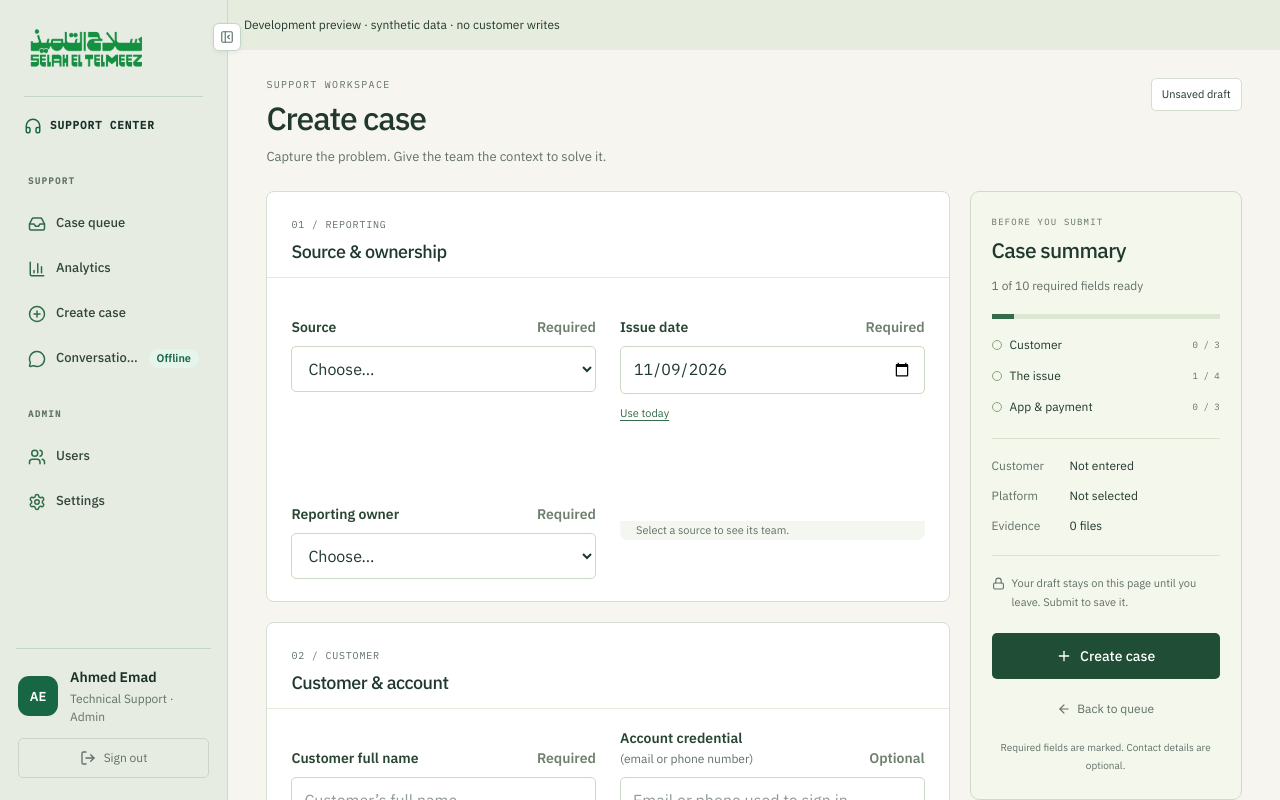
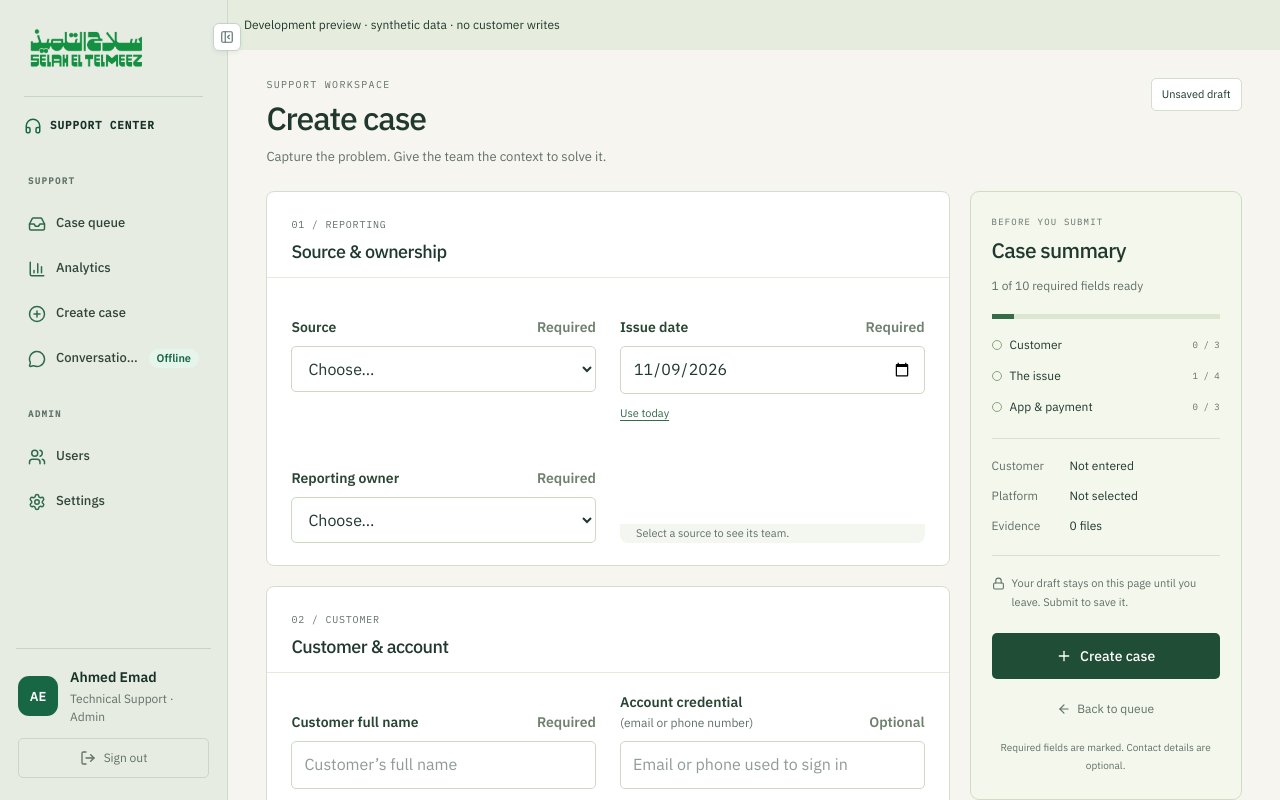
Before and after one commit to ahmedemad-78/support-crm, a Next.js app: page /login/preview-intake in a window 1280 px wide. Shown: the top 800 px of the page. Built offline with nearby package versions, Linux system fonts and the light colour scheme.

Commit message:
Tighten reporter field spacing and keyboard focus

```diff
--- a/src/app/(app)/portal/new-ticket/intake.css
+++ b/src/app/(app)/portal/new-ticket/intake.css
@@ -71,3 +71,5 @@
 @media(max-width:640px) { .intake-field > label,.intake-fixed-label { min-height:21px; }.intake-choice > legend { min-height:42px; }.intake-field > label > .intake-field-status { align-self:flex-end; } }
 
 .intake-owner-select {margin-top:18px;align-items:center}.intake-owner-select .intake-owner {border:0;margin:0;padding:0;line-height:1.7}.intake-evidence-body>.attachment-grid {margin-top:16px}
+
+#intake-routing > .intake-owner-select {margin-top:0;padding-top:0;align-items:end}
--- a/src/components/tickets/attachments.css
+++ b/src/components/tickets/attachments.css
@@ -25,3 +25,5 @@
 .conversation-attachment-drafts {padding-top:14px;}
 .conversation-attachment-help {margin-top:8px;font-size:11px;color:#67755f;line-height:1.6;}
 @media(max-width:640px){.attachment-media{height:170px}.attachment-actions>a,.attachment-actions>button{width:40px;height:40px}.conversation-bubble .attachment-grid{min-width:0;width:100%}.conversation-bubble:has(.attachment-grid){min-width:min(260px,64vw)}}
+
+.conversation-attach:has(:focus-visible) {outline:2px solid #356b49;outline-offset:3px}
```
